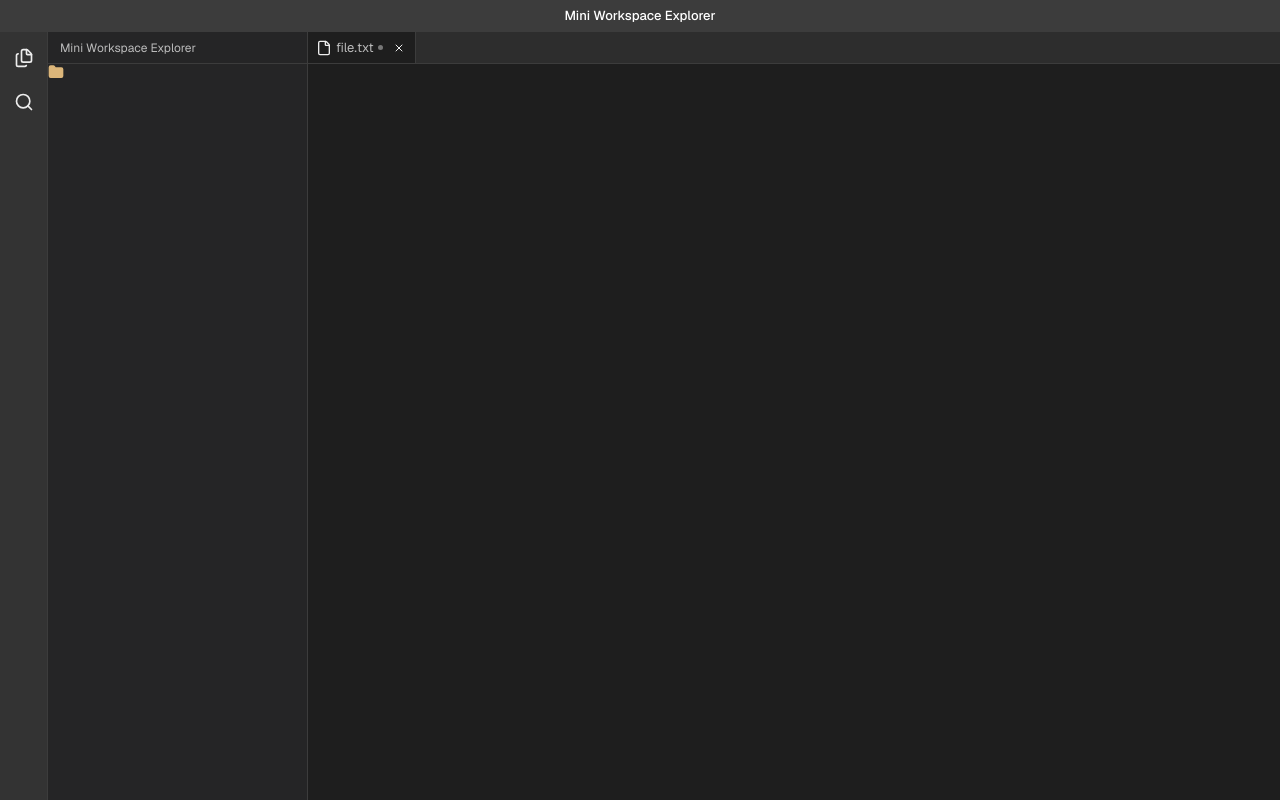
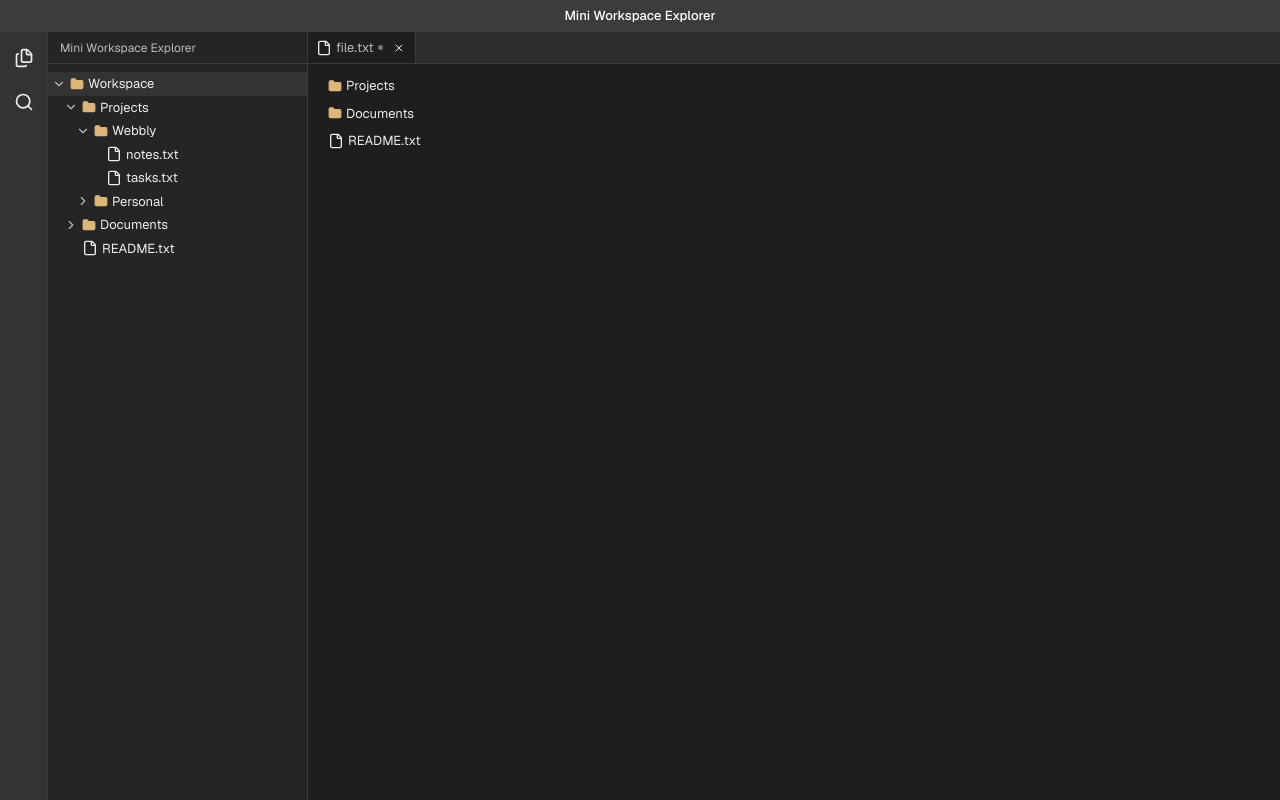
Before and after one commit to kamrul-hasan-antor/mini-workspace-explorer, a Next.js app: page / in a window 1280 px wide. Built offline with nearby package versions, Linux system fonts and the light colour scheme.

Commit message:
working on item select

```diff
--- a/components/sidebar.tsx
+++ b/components/sidebar.tsx
@@ -1,7 +1,12 @@
 "use client";
 
+import { useWorkspaceContext } from "@/context/workspaceProvider";
+import { itemType } from "@/lib/types";
 import {
+  ChevronDown,
+  ChevronRight,
   CopyMinus,
+  File,
   FilePlusCorner,
   Folder,
   FolderPlus,
@@ -9,12 +14,40 @@ import {
 } from "lucide-react";
 
 const Sidebar = () => {
+  const { workspaceData, setWorkspaceData } = useWorkspaceContext();
+  const itemArray = buildItemArray(workspaceData.items);
+
+  const toggleFolder = (id: string, isFolder: boolean) => {
+    const { expandedFolderIds } = workspaceData;
+    setWorkspaceData({
+      ...workspaceData,
+      expandedFolderIds: expandedFolderIds.includes(id)
+        ? expandedFolderIds.filter((folderId) => folderId !== id)
+        : [...expandedFolderIds, id],
+      selectedFolderId: isFolder ? id : null,
+      openFileId: isFolder ? null : id,
+    });
+  };
+
+  const selectedId = workspaceData.selectedFolderId || workspaceData.openFileId;
+
   return (
     <div className="group min-h-0 border-r border-r bg-[var(--bg-sidebar)] md:w-[260px] border-r-[var(--border)]">
       <div className="h-8 flex items-center px-3 border-b border-b-[var(--border)]">
         <ActionArea />
       </div>
-      <Folder className="size-4 fill-[#dcb67a] stroke-[#dcb67a]" />
+      <div className="py-2">
+        {itemArray.map((item) => (
+          <TreeItem
+            key={item.id}
+            item={item}
+            depth={0}
+            expandedFolderIds={workspaceData.expandedFolderIds}
+            onToggleFolder={toggleFolder}
+            selectedId={selectedId}
+          />
+        ))}
+      </div>
     </div>
   );
 };
@@ -72,4 +105,96 @@ const ActionButton = ({
   );
 };
 
+function TreeItem({
+  item,
+  depth,
+  expandedFolderIds,
+  onToggleFolder,
+  selectedId,
+}: {
+  item: itemType;
+  depth: number;
+  expandedFolderIds: string[];
+  onToggleFolder: (id: string, isFolder: boolean) => void;
+  selectedId: string | null;
+}) {
+  const isFolder = item.type === "folder";
+  const isExpanded = expandedFolderIds.includes(item.id);
+
+  return (
+    <>
+      <div
+        className={`flex min-w-0 cursor-pointer items-center gap-1 px-1 py-0.5 hover:bg-[var(--bg-activitybar)] ${selectedId === item.id ? "bg-[var(--bg-activitybar)]" : ""}`}
+        style={{ paddingLeft: `${depth * 12 + 4}px` }}
+        onClick={() => {
+          onToggleFolder(item.id, isFolder);
+        }}
+      >
+        {isFolder ? (
+          isExpanded ? (
+            <ChevronDown className="size-3.5 shrink-0 text-[var(--text-muted)]" />
+          ) : (
+            <ChevronRight className="size-3.5 shrink-0 text-[var(--text-muted)]" />
+          )
+        ) : (
+          <span className="size-3.5 shrink-0" aria-hidden />
+        )}
+
+        {isFolder ? (
+          <Folder className="size-3.5 shrink-0 fill-[#dcb67a] stroke-[#dcb67a]" />
+        ) : (
+          <File className="size-4 shrink-0" />
+        )}
+
+        <p className="min-w-0 truncate truncate select-none">{item.name}</p>
+      </div>
+
+      {isFolder && isExpanded
+        ? item.children?.map((child) => (
+            <TreeItem
+              key={child.id}
+              item={child}
+              depth={depth + 1}
+              expandedFolderIds={expandedFolderIds}
+              onToggleFolder={onToggleFolder}
+              selectedId={selectedId}
+            />
+          ))
+        : null}
+    </>
+  );
+}
+
+function buildItemArray(data: Record<string, itemType>): itemType[] {
+  const items = Object.values(data);
+
+  const itemMap = new Map<string, itemType>();
+
+  items.forEach((item) => {
+    itemMap.set(item.id, {
+      ...item,
+      children: item.type === "folder" ? [] : undefined,
+    });
+  });
+
+  const roots: itemType[] = [];
+
+  items.forEach((item) => {
+    const currentItem = itemMap.get(item.id)!;
+
+    if (item.parentId === null) {
+      roots.push(currentItem);
+      return;
+    }
+
+    const parent = itemMap.get(item.parentId);
+
+    if (parent?.type === "folder") {
+      parent.children?.push(currentItem);
+    }
+  });
+
+  return roots;
+}
+
 export default Sidebar;
--- a/components/workspaceView.tsx
+++ b/components/workspaceView.tsx
@@ -1,9 +1,58 @@
+import { useWorkspaceContext } from "@/context/workspaceProvider";
 import { WorkspaceHeader } from "./workspaceHeader";
+import { File, Folder } from "lucide-react";
 
 const WorkspaceView = () => {
+  const { workspaceData } = useWorkspaceContext();
+
+  const selectedId =
+    workspaceData.selectedFolderId || workspaceData.openFileId || null;
+
+  const itemArr = workspaceData.items ? Object.values(workspaceData.items) : [];
+
+  const selectedItemArr = itemArr.filter((item) => {
+    const id = item.type === "file" ? item.id : item.parentId;
+
+    return item.parentId === selectedId;
+  });
+
+  console.log(selectedId, selectedItemArr);
   return (
     <div>
       <WorkspaceHeader />
+      <div className="p-2">
+        {selectedItemArr.length > 0 ? (
+          selectedItemArr.map((item) => {
+            const isFolder = item.type === "folder";
+            return (
+              <div key={item.id}>
+                <div
+                  className={`flex min-w-0 cursor-pointer items-center gap-1 rounded px-3 py-1 hover:bg-[var(--bg-activitybar)]`}
+                >
+                  {isFolder ? (
+                    <Folder className="size-3.5 shrink-0 fill-[#dcb67a] stroke-[#dcb67a]" />
+                  ) : (
+                    <File className="size-4 shrink-0" />
+                  )}
+
+                  <p className="min-w-0 truncate truncate select-none">
+                    {item.name}
+                  </p>
+                </div>
+              </div>
+            );
+          })
+        ) : (
+          <div className="flex h-full min-h-[460px] flex-col items-center justify-center text-center">
+            <p className="text-[13px] text-[var(--text-muted)]">
+              This folder is empty
+            </p>
+            <p className="mt-1 text-[12px] text-[var(--text-muted)]">
+              Use the Explorer toolbar to create a file or folder
+            </p>
+          </div>
+        )}
+      </div>
     </div>
   );
 };
--- a/context/workspaceProvider.tsx
+++ b/context/workspaceProvider.tsx
@@ -1,22 +1,80 @@
 "use client";
 
-import { createContext, useContext } from "react";
+import { STORAGE_KEY, createItems } from "@/lib/data";
+import type { localDataType } from "@/lib/types";
+import {
+  createContext,
+  useCallback,
+  useContext,
+  useEffect,
+  useState,
+} from "react";
 
-type workspaceContextValue = {
-  a: number;
-  //   workspaceData: localDataType;
-  //   setWorkspaceData: (workspaceData: localDataType) => void;
+type WorkspaceContextValue = {
+  workspaceData: localDataType;
+  setWorkspaceData: (workspaceData: localDataType) => void;
+  isLoading: boolean;
 };
 
-const WorkspaceContext = createContext<workspaceContextValue | null>(null);
+const WorkspaceContext = createContext<WorkspaceContextValue | null>(null);
+
+function readWorkspaceFromStorage(): localDataType {
+  const initial = {
+    items: createItems(),
+    selectedFolderId: "workspace",
+    openFileId: null,
+    expandedFolderIds: ["workspace", "projects", "webbly"],
+  };
+
+  try {
+    const raw = localStorage.getItem(STORAGE_KEY);
+    if (!raw) {
+      localStorage.setItem(STORAGE_KEY, JSON.stringify(initial));
+      return initial;
+    }
+
+    const parsed: localDataType = JSON.parse(raw);
+
+    return parsed;
+  } catch {
+    localStorage.setItem(STORAGE_KEY, JSON.stringify(initial));
+    return initial;
+  }
+}
 
 export default function WorkspaceProvider({
   children,
 }: {
   children: React.ReactNode;
 }) {
+  const [workspaceData, setWorkspaceDataState] = useState<localDataType | null>(
+    null,
+  );
+  const [isLoading, setIsLoading] = useState(true);
+
+  useEffect(() => {
+    const data = readWorkspaceFromStorage();
+    setWorkspaceDataState(data);
+    setIsLoading(false);
+  }, []);
+
+  const setWorkspaceData = useCallback((data: localDataType) => {
+    setWorkspaceDataState(data);
+    localStorage.setItem(STORAGE_KEY, JSON.stringify(data));
+  }, []);
+
+  if (isLoading || !workspaceData) {
+    return (
+      <div className="flex min-h-full flex-1 items-center justify-center bg-[var(--bg)] text-sm text-[var(--text-muted)]">
+        Loading workspace…
+      </div>
+    );
+  }
+
   return (
-    <WorkspaceContext.Provider value={{ a: 1 }}>
+    <WorkspaceContext.Provider
+      value={{ workspaceData, setWorkspaceData, isLoading: false }}
+    >
       {children}
     </WorkspaceContext.Provider>
   );
--- a/lib/data.ts
+++ b/lib/data.ts
@@ -1,4 +1,8 @@
-import { itemType } from "./types";
+import { itemType, localDataType } from "./types";
+
+const STORAGE_KEY = "mini-workspace-data";
+
+export { STORAGE_KEY };
 
 export function createItems(): Record<string, itemType> {
   const items: Record<string, itemType> = {
@@ -51,7 +55,7 @@ export function createItems(): Record<string, itemType> {
       id: "readme-txt",
       name: "README.txt",
       type: "file",
-      parentId: "documents",
+      parentId: "workspace",
       content:
         "Welcome to Mini Workspace Explorer.\n\nCreate folders and text files, search the tree, and edit content.\n",
     },
--- a/lib/types.ts
+++ b/lib/types.ts
@@ -6,11 +6,12 @@ export type itemType = {
   type: ItemType;
   parentId: string | null;
   content?: string; // for text files
+  children?: itemType[]; // for folders
 };
 
 export type localDataType = {
   items: Record<string, itemType>;
-  selectedFolderId: string;
+  selectedFolderId: string | null;
   openFileId: string | null;
   expandedFolderIds: string[];
 };
```
